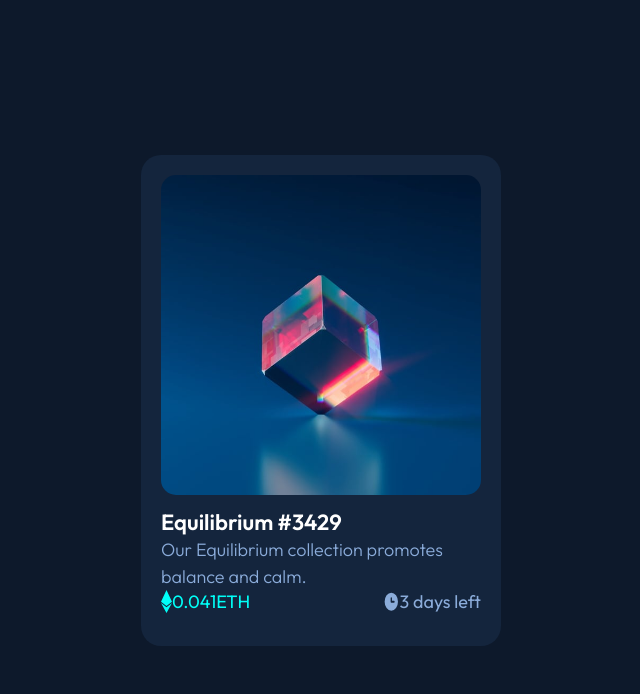
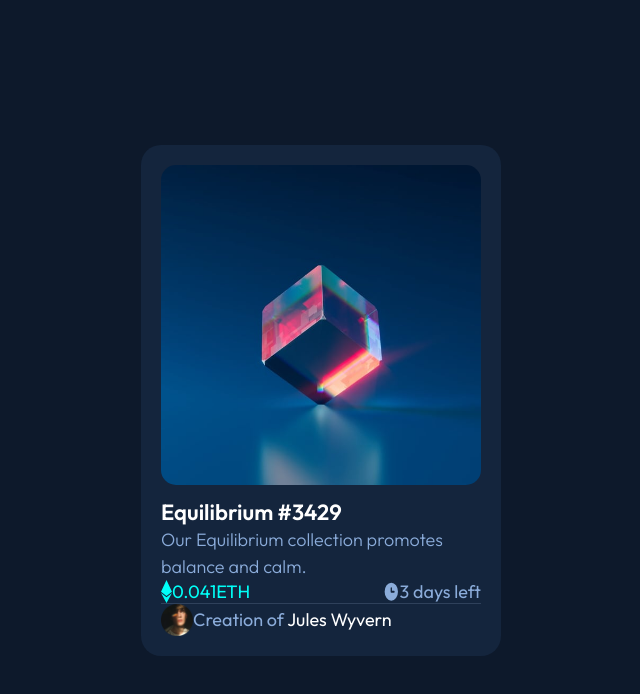
Before and after one commit to lilKriT/NFT-preview-card, a plain HTML site: page index.html in a window 1280 px wide. Shown: the whole page, without its empty margins (319-959 px from the left). Drawn offline with Linux system fonts and the light colour scheme.

Commit message:
Added last structure and some style.

```diff
--- a/css/style.css
+++ b/css/style.css
@@ -81,3 +81,26 @@ body {
     justify-content: flex-end;
     width: 50%;
 }
+
+.NFT-author {
+    display: flex;
+    justify-content: flex-start;
+    align-items: center;
+    width: 100%;
+
+    border-top: 1px solid hsl(215, 32%, 27%);
+}
+
+.NFT-author img {
+    width: 32px;
+    height: auto;
+}
+
+.NFT-author p {
+    font-size: 1.8rem;
+    color: var(--soft-blue);
+}
+
+.NFT-author p span {
+    color: #fff;
+}
--- a/index.html
+++ b/index.html
@@ -39,10 +39,10 @@
             </div>
 
             <div class="NFT-author">
-                <img src="" alt="">
+                <img src="img/image-avatar.png" alt="" width="132" height="132">
 
                 <p>
-
+                    Creation of <span>Jules Wyvern</span>
                 </p>
             </div>
 
```
